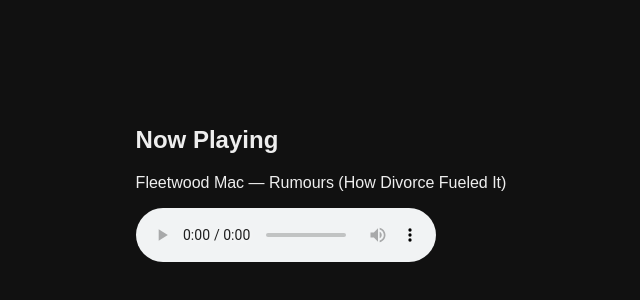
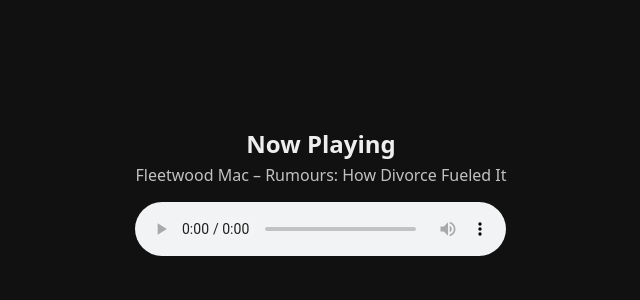
Before and after one commit to danmiley/content, a plain HTML site: page index.html in a window 1280 px wide. Shown: the part 214-514 px from the top of the page, without its empty margins (319-959 px from the left). Drawn offline with Linux system fonts and the light colour scheme.

Commit message:
Update index.html

```diff
--- a/index.html
+++ b/index.html
@@ -2,24 +2,55 @@
 <html lang="en">
 <head>
   <meta charset="UTF-8">
-  <title>Fleetwood Mac — Autoplay</title>
+  <title>Fleetwood Mac – Rumours: How Divorce Fueled It</title>
+  <meta name="viewport" content="width=device-width, initial-scale=1.0">
+  <style>
+    body {
+      margin: 0;
+      background: #111;
+      color: #eee;
+      font-family: system-ui, -apple-system, BlinkMacSystemFont, "Segoe UI", sans-serif;
+      display: flex;
+      align-items: center;
+      justify-content: center;
+      height: 100vh;
+    }
+    .wrapper {
+      text-align: center;
+      padding: 24px;
+    }
+    h1 {
+      font-size: 1.5rem;
+      margin-bottom: 0.25rem;
+    }
+    p {
+      margin-top: 0;
+      margin-bottom: 1rem;
+      opacity: 0.8;
+    }
+    audio {
+      width: 100%;
+      max-width: 480px;
+    }
+  </style>
 </head>
-<body style="margin: 0; background: #111; color: #eee; display: flex; justify-content: center; align-items: center; height: 100vh; font-family: sans-serif;">
-  <div>
-    <h2>Now Playing</h2>
-    <p>Fleetwood Mac — Rumours (How Divorce Fueled It)</p>
+<body>
+  <div class="wrapper">
+    <h1>Now Playing</h1>
+    <p>Fleetwood Mac – Rumours: How Divorce Fueled It</p>
+
     <audio id="player" controls autoplay>
-      <source src="https://raw.githubusercontent.com/danmiley/main/Fleetwood_Mac_Rumours_How_Divorce_Fueled_It.m4a" type="audio/mp4">
+      <source src="https://raw.githubusercontent.com/danmiley/content/main/Fleetwood_Mac_Rumours_How_Divorce_Fueled_It.m4a" type="audio/mp4">
       Your browser does not support the audio element.
     </audio>
   </div>
 
   <script>
-    // Attempt unmute if autoplay is blocked
+    // Best-effort autoplay; browsers may still require user interaction
     const player = document.getElementById('player');
     player.muted = false;
     player.play().catch(() => {
-      console.log("Autoplay may require user interaction.");
+      console.log('Autoplay with sound may be blocked; user interaction required.');
     });
   </script>
 </body>
```
